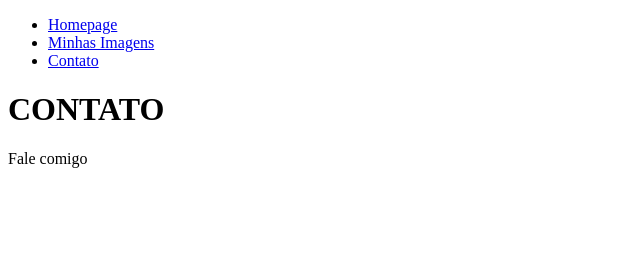
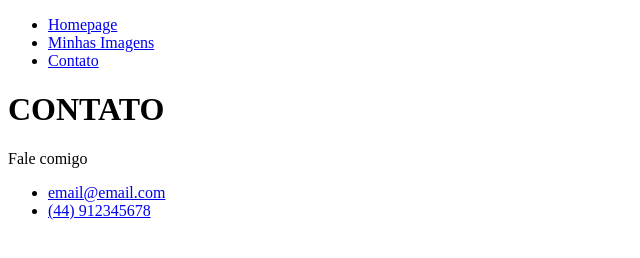
Before and after one commit to godoimatheus/discover, a plain HTML site: page exercicio html/contact.html in a window 1280 px wide. Shown: the whole page, without its empty margins (0-640 px from the left). Drawn offline with Linux system fonts and the light colour scheme.

Commit message:
add telefone e email

```diff
--- a/exercicio html/contact.html
+++ b/exercicio html/contact.html
@@ -25,5 +25,12 @@
 
     <p>Fale comigo</p>
 
+    <ul>
+        <li>
+            <a href="mailto:email@email.com">email@email.com</a>
+        </li>
+        <li>
+            <a href="tel:44 912345678">(44) 912345678</a>
+        </li>
 </body>
 </html>
```
